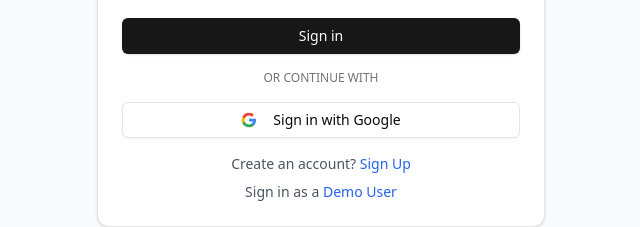
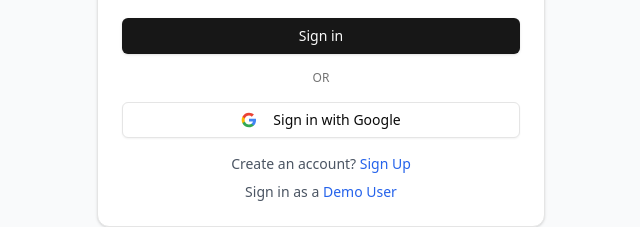
Before and after one commit to jolouie7/bug-tracker, a Next.js app in the folder bug-tracker-frontend/: page /signin in a window 1280 px wide. Shown: the part 465-692 px from the top of the page, without its empty margins (319-959 px from the left). Built offline with nearby package versions, Linux system fonts and the light colour scheme.

Commit message:
Refactor SignInPage layout: improve spacing and update OR separator styling

```diff
--- a/bug-tracker-frontend/app/signin/page.tsx
+++ b/bug-tracker-frontend/app/signin/page.tsx
@@ -36,7 +36,11 @@ export default function SignInPage() {
             </div>
             <div className="space-y-2">
               <Label htmlFor="password">Password</Label>
-              <Input id="password" type="password" placeholder="Enter your password" />
+              <Input
+                id="password"
+                type="password"
+                placeholder="Enter your password"
+              />
             </div>
             <div className="flex items-center justify-between">
               <div className="flex items-center space-x-2">
@@ -52,15 +56,10 @@ export default function SignInPage() {
           </CardContent>
           <CardFooter className="flex flex-col space-y-4">
             <Button className="w-full">Sign in</Button>
-            <div className="relative">
-              <div className="absolute inset-0 flex items-center">
-                <span className="w-full border-t" />
-              </div>
-              <div className="relative flex justify-center text-xs uppercase">
-                <span className="bg-white px-2 text-muted-foreground">
-                  Or continue with
-                </span>
-              </div>
+            <div className="flex items-center gap-2 text-xs text-muted-foreground">
+              <div className="flex-1 border-t" />
+              <span>OR</span>
+              <div className="flex-1 border-t" />
             </div>
             <Button variant="outline" className="w-full">
               <svg className="mr-2 h-5 w-5" viewBox="0 0 24 24">
```
